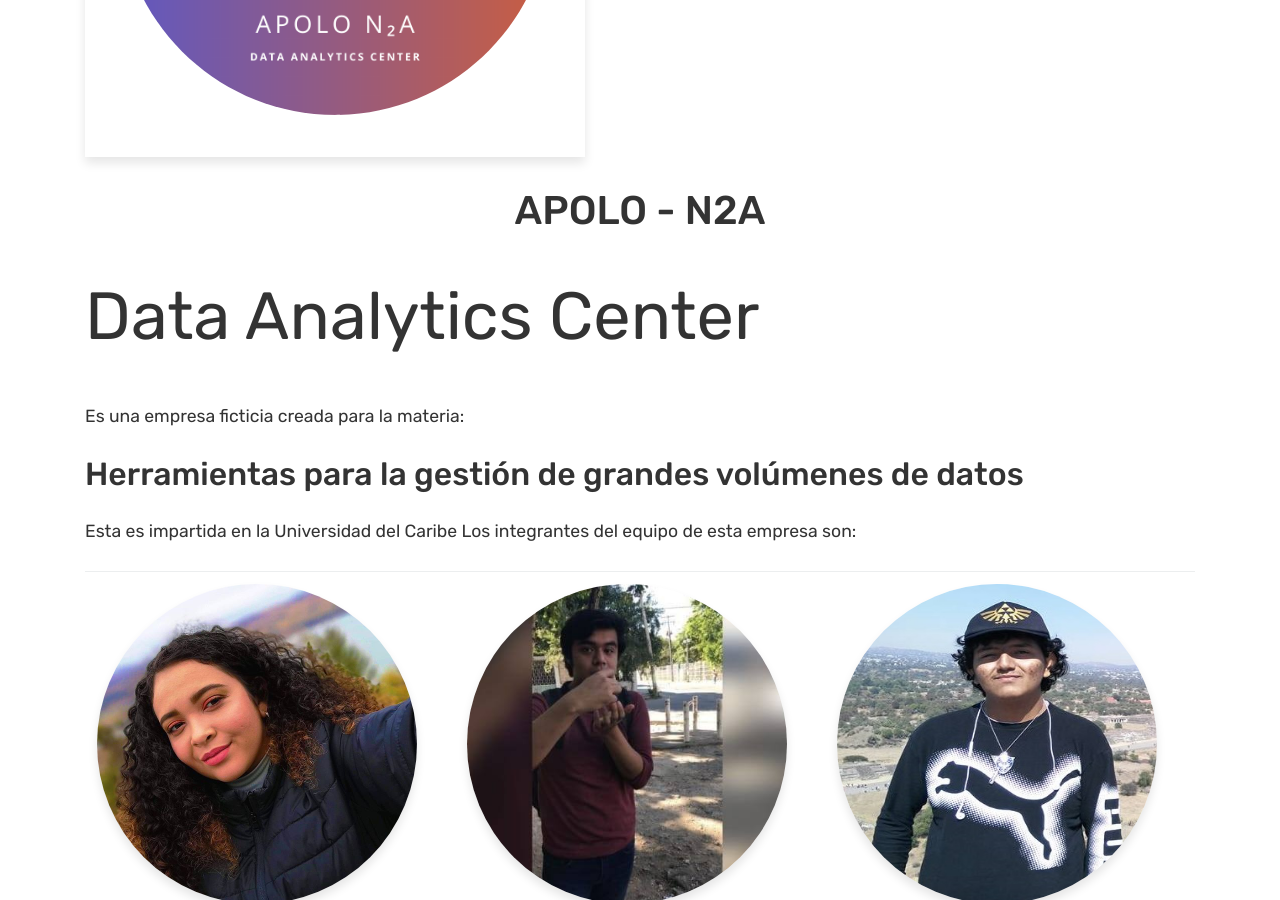
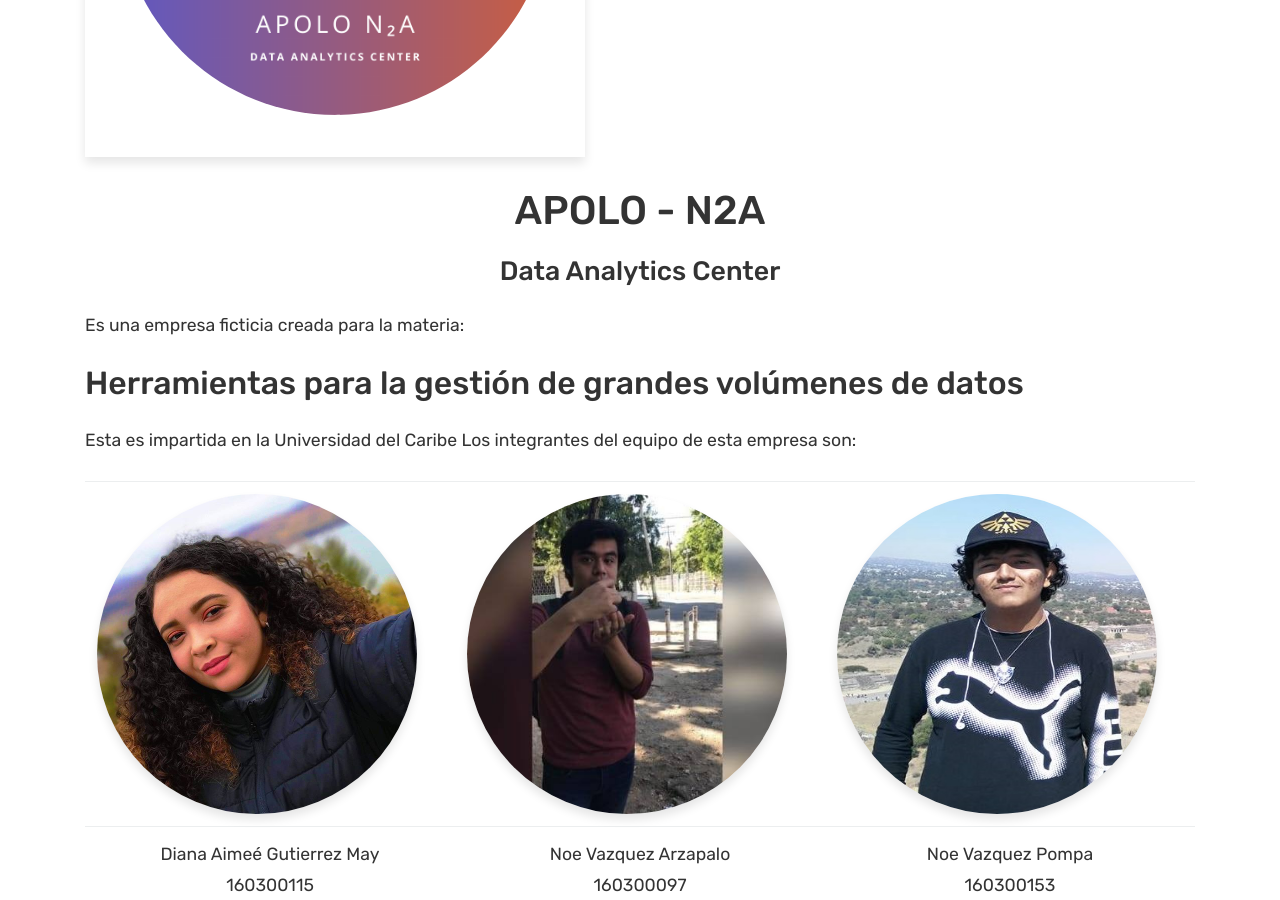
Before and after one commit to Famvazpom/apolo-n2a, a Jekyll site: the page built from about.html, in a window 1280 px wide and 900 px high, scrolled down 562 px. Built offline with Jekyll 4.4.1, drawn with Linux system fonts in a browser that asks for light colours; nearby versions of some CDN libraries.

Commit message:
Cambios:Acerca de

```diff
--- a/about.html
+++ b/about.html
@@ -6,7 +6,7 @@ title: Acerca de
 <img class="mr-auto ml-auto" style="align-items:center;" src="{{ '/assets/images/logo_1.png' | relative_url}}" alt="Logotipo">
   <br><br>
   <h1 style="text-align:center" >APOLO -<span> N2A</span></h1>
-<p><span style="font-size:50pt; text-align:center">Data Analytics Center</span></p>
+<p><h2 style="font-size:20pt; text-align:center">Data Analytics Center</h2></p>
 
 Es una empresa ficticia creada para la materia:
 <p><h2> Herramientas para la gestión de grandes volúmenes de datos</h2><p>
```
